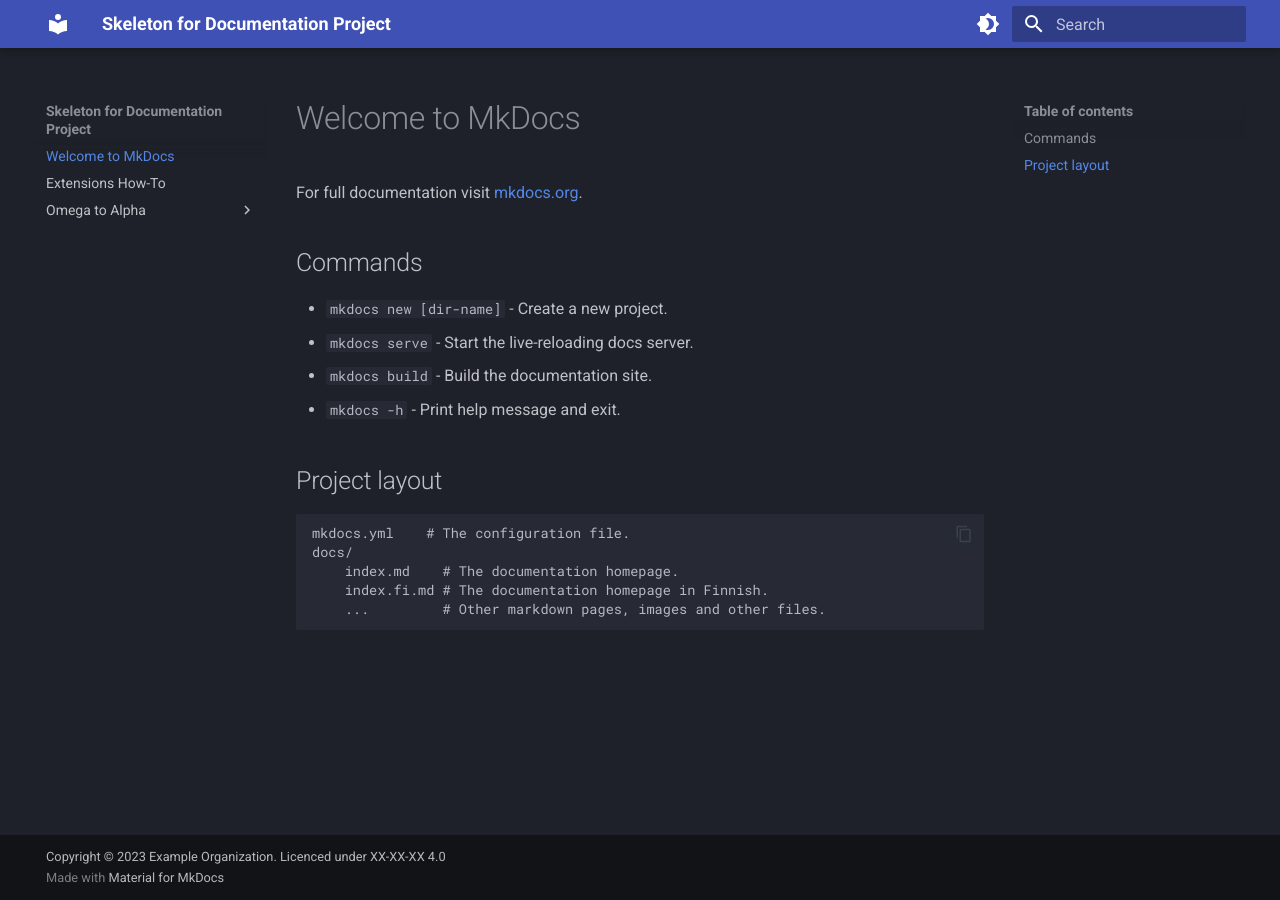
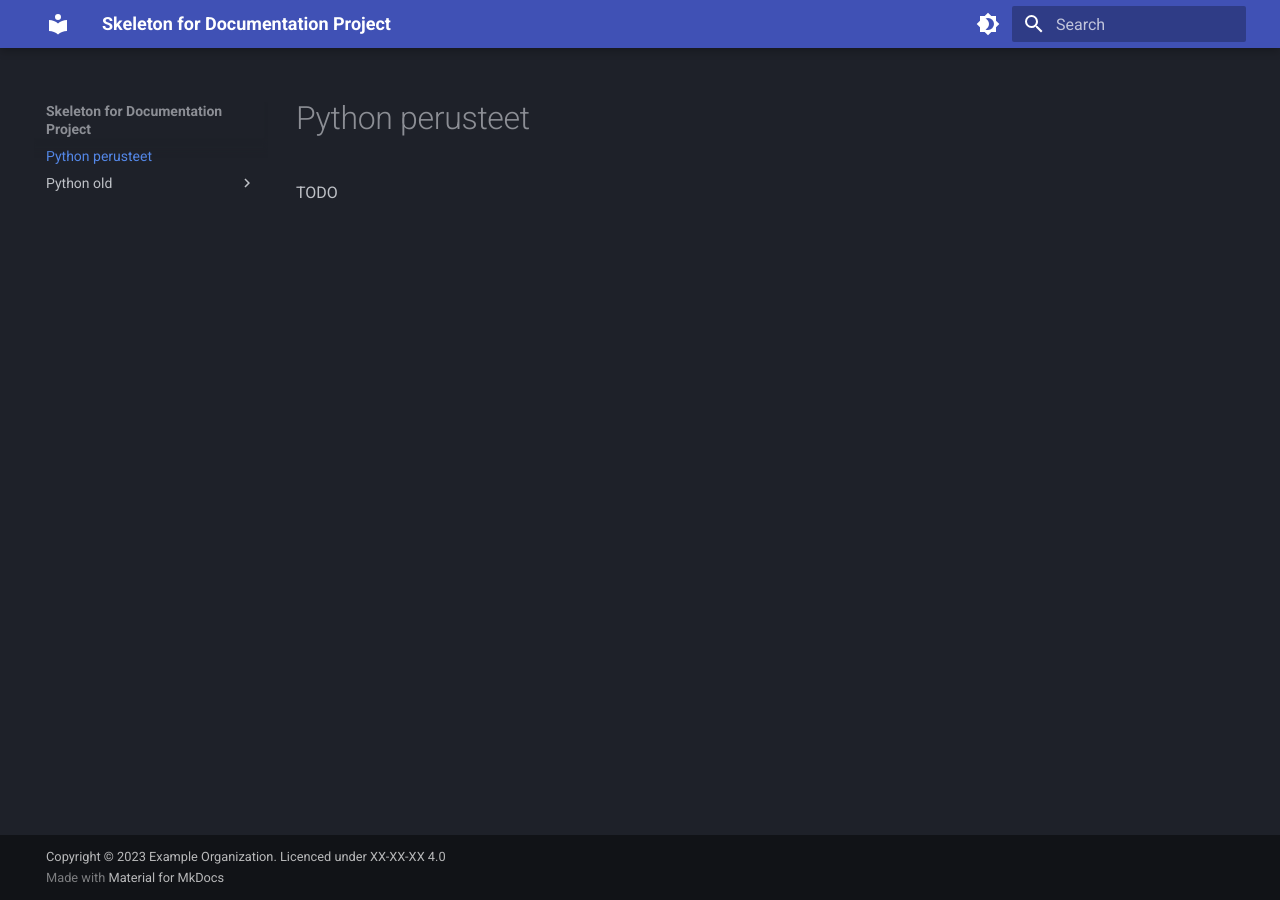
Before and after one commit to sourander/python-perusteet, an MkDocs documentation site: the page built from docs/index.md, in a window 1280 px wide. Built offline with MkDocs 1.6.1 and Material for MkDocs 9.7.7, drawn with Linux system fonts in a browser that asks for light colours.

Commit message:
Initial clean-up

```diff
--- a/docs/example_dir/alpha.md
+++ /dev/null
@@ -1,3 +0,0 @@
-# Alpha
-
-Go to [omega](omega.md)
--- a/docs/example_dir/omega.md
+++ /dev/null
@@ -1,3 +0,0 @@
-# Omega
-
-Go to [alpha](alpha.md)
--- a/docs/index.md
+++ b/docs/index.md
@@ -1,18 +1,3 @@
-# Welcome to MkDocs
+# Python perusteet
 
-For full documentation visit [mkdocs.org](https://www.mkdocs.org).
-
-## Commands
-
-* `mkdocs new [dir-name]` - Create a new project.
-* `mkdocs serve` - Start the live-reloading docs server.
-* `mkdocs build` - Build the documentation site.
-* `mkdocs -h` - Print help message and exit.
-
-## Project layout
-
-    mkdocs.yml    # The configuration file.
-    docs/
-        index.md    # The documentation homepage.
-        index.fi.md # The documentation homepage in Finnish.
-        ...         # Other markdown pages, images and other files.
+TODO
```
Also changed, not shown: docs/extensions.md (deleted, +0 -67 lines), docs/.pages, docs/example_dir/.pages (deleted), docs/python_old/kehitysympäristö/poetry.md (added), docs/python_old/yleistä.md (added), 3 other files.
